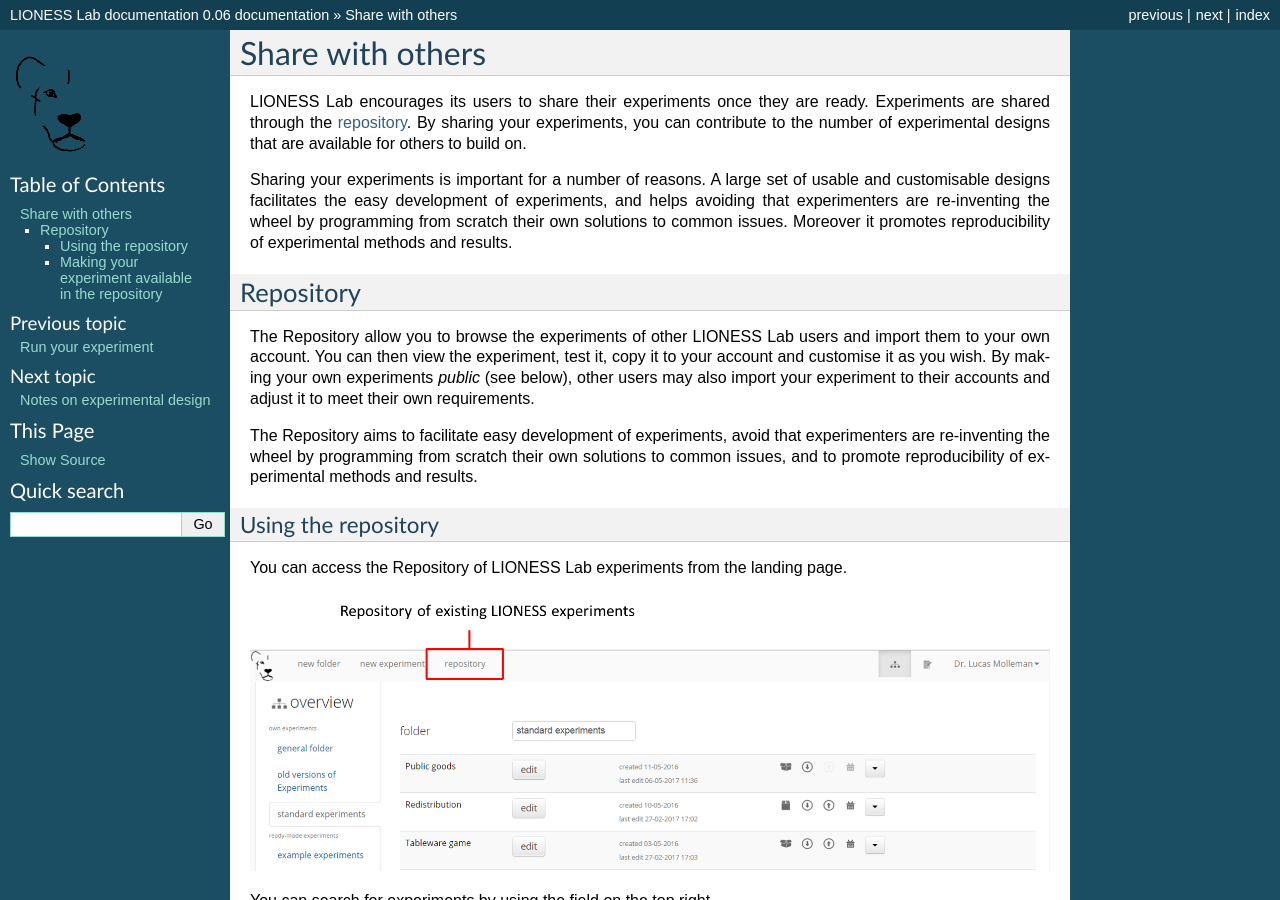
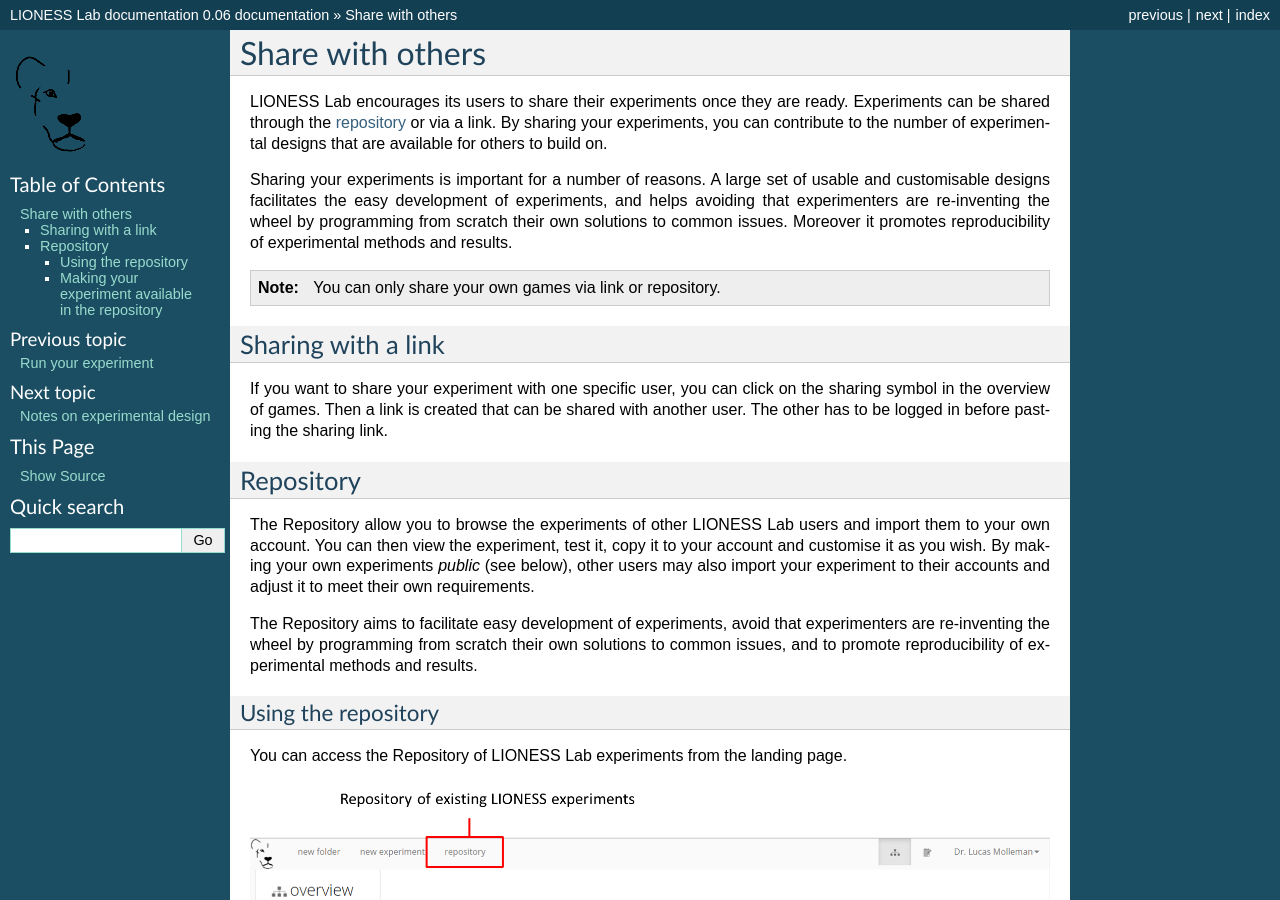
Before and after one commit to marcusgia2505/LIONESS_doc, a Sphinx documentation site: the page built from docs/0306_share.rst, in a window 1280 px wide and 900 px high. Built offline with Sphinx 7.4.7, drawn with Linux system fonts in a browser that asks for light colours.

Commit message:
Update 0306_share.rst

```diff
--- a/docs/0306_share.rst
+++ b/docs/0306_share.rst
@@ -4,9 +4,17 @@
 Share with others
 =========================
 
-LIONESS Lab encourages its users to share their experiments once they are ready. Experiments are shared through the :ref:`repository<repository>`. By sharing your experiments, you can contribute to the number of experimental designs that are available for others to build on.
+LIONESS Lab encourages its users to share their experiments once they are ready. Experiments can be shared through the :ref:`repository<repository>` or via a link. By sharing your experiments, you can contribute to the number of experimental designs that are available for others to build on.
 
 Sharing your experiments is important for a number of reasons. A large set of usable and customisable designs facilitates the easy development of experiments, and helps avoiding that experimenters are re-inventing the wheel by programming from scratch their own solutions to common issues. Moreover it promotes reproducibility of experimental methods and results.
+
+.. note:: You can only share your own games via link or repository.
+
+Sharing with a link
+====================
+
+If you want to share your experiment with one specific user, you can click on the sharing symbol in the overview of games. Then a link is created that can be shared with another user. The other has to be logged in before pasting the sharing link.
+
 
 .. _repository:
 
```
